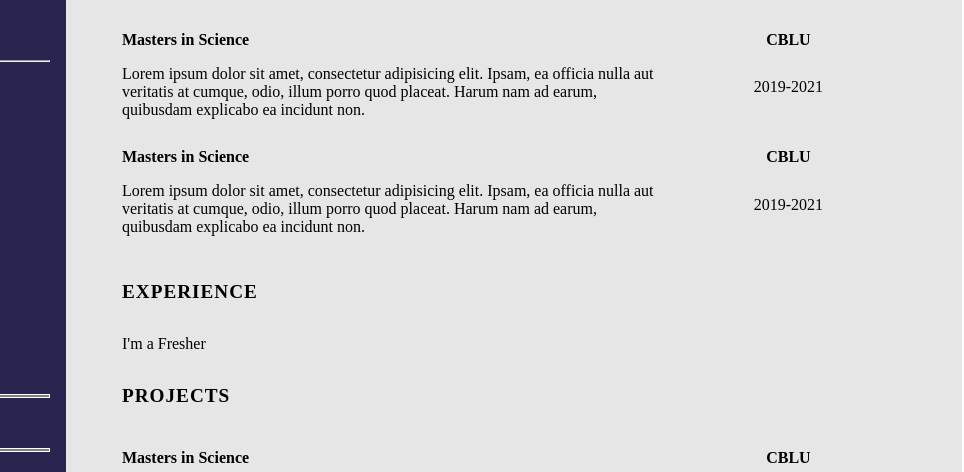
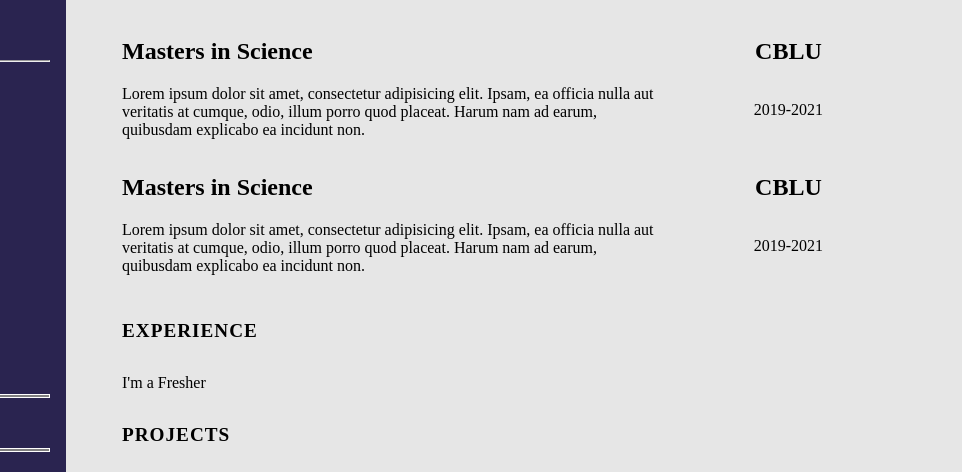
Before and after one commit to monudisodia/Responsive-Resume-using-CSS-Grid, a plain HTML site: page index.html in a window 1280 px wide. Shown: the part 278-750 px from the top of the page, 316-1280 px from the left. Drawn offline with Linux system fonts and the light colour scheme.

Commit message:
Update style.css

```diff
--- a/style.css
+++ b/style.css
@@ -164,9 +164,6 @@
 .edu-box{
     display: flex;
 }
-.edu-box h2{
-    font-size: 1rem;
-}
 
 .course{
     width: 70%;
```
